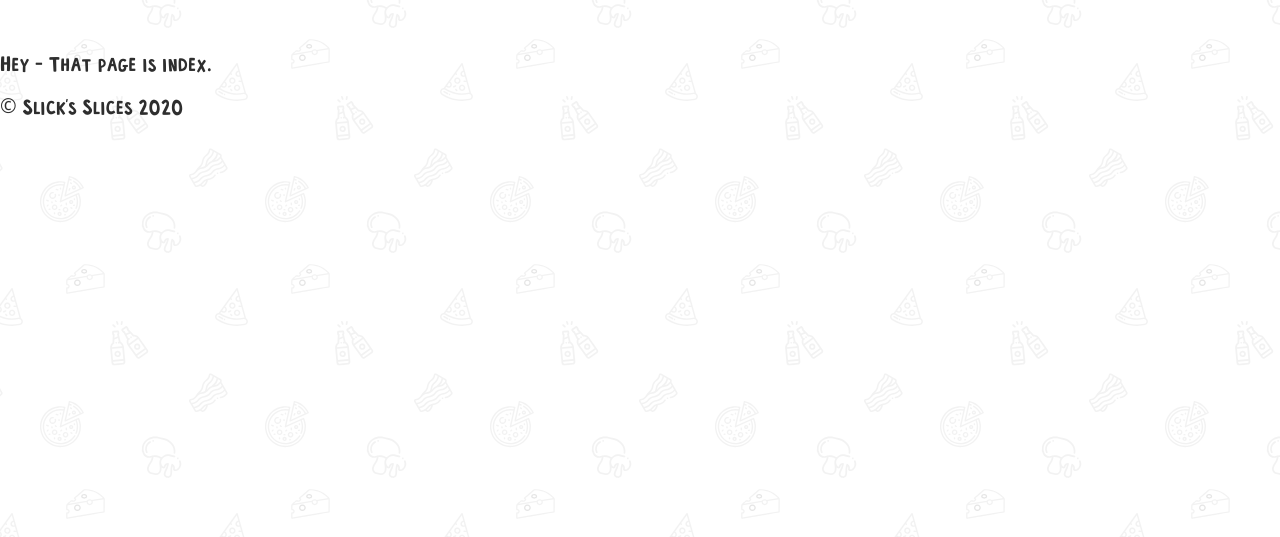
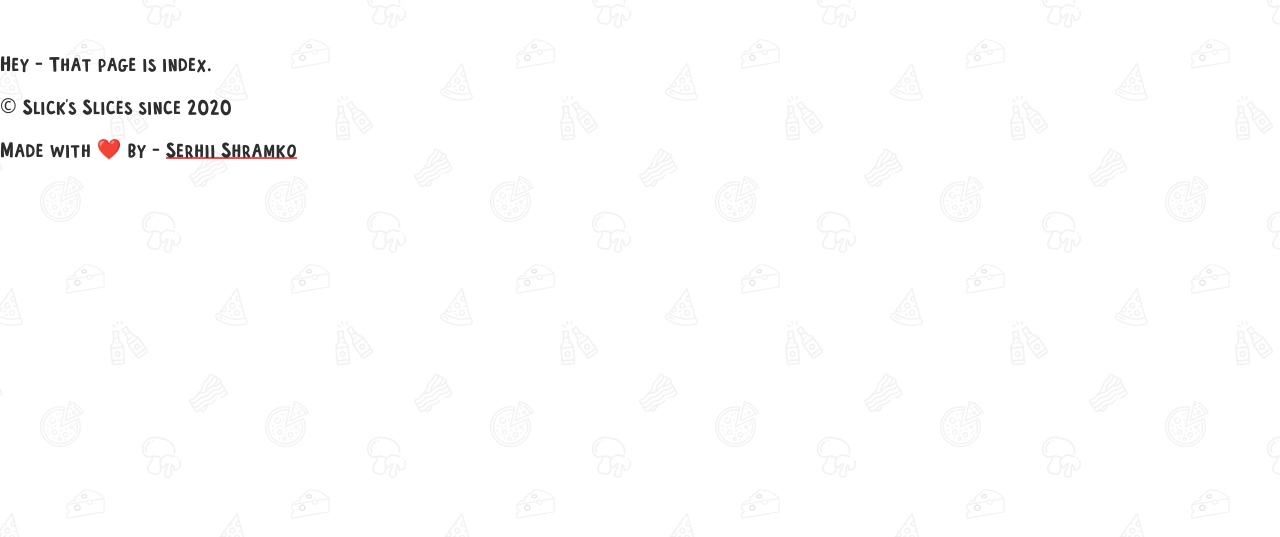
Before and after one commit to Shramkoweb/slicks-slices, a Gatsby site: page / in a window 1280 px wide. Shown: the part 263-800 px from the top of the page. Built offline with nearby package versions, Linux system fonts and the light colour scheme; Gatsby itself is replaced by a stand-in of ours.

Commit message:
chore(footer): add link to myself
add since date

```diff
--- a/src/components/Footer.jsx
+++ b/src/components/Footer.jsx
@@ -1,9 +1,13 @@
 import React from "react";
 
 const Footer = () => {
+  const sinceDate = "2020-11-28T22:37:09.049Z";
+
   return (
     <footer>
-      <p>&copy; Slick's Slices {new Date().getFullYear()}</p>
+      <p>&copy; Slick's Slices since {new Date(sinceDate).getFullYear()}</p>
+
+      <p>Made with ❤️‍ by - <a href='https://shramko.xyz/' target='_blank' rel="noopener">Serhii Shramko</a></p>
     </footer>
   );
 };
```
